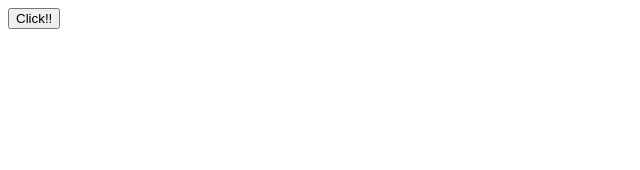
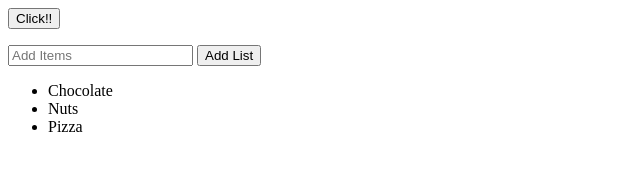
Before and after one commit to ratiarahman/JSresources, a plain HTML site: page ZTM exercises/DOM Event/index.html in a window 1280 px wide. Shown: the whole page, without its empty margins (0-640 px from the left). Drawn offline with Linux system fonts and the light colour scheme.

Commit message:
Now you can add list items

```diff
--- a/ZTM exercises/DOM Event/index.html
+++ b/ZTM exercises/DOM Event/index.html
@@ -7,6 +7,15 @@
 <body>
 <button onclick="myFunction()">Click!!</button>
 <p id="click"></p>
+
+<input id="inputItem" type="text" placeholder="Add Items">
+<button>Add List</button>
+<!-- <p id="demo"></p> -->
+<ul>
+	<li>Chocolate</li>
+	<li>Nuts</li>
+	<li>Pizza</li>
+</ul>
 <script type="text/javascript" src="script.js"></script>
 </body>
 </html>
--- a/ZTM exercises/DOM Event/script.js
+++ b/ZTM exercises/DOM Event/script.js
@@ -2,3 +2,17 @@ function myFunction(){
 	// console.log("clicked");
 	document.getElementById("click").innerHTML = "Clicked";
 }
+
+var button = document.getElementsByTagName("button")[1];
+var ul = document.querySelector("ul");
+var input = document.getElementById("inputItem")
+
+button.addEventListener("click", function(){ //mouse event
+	// console.log("Yeah! It works");
+	if (input.value.length > 0) {
+	var li = document.createElement("li");
+	li.appendChild(document.createTextNode(input.value));
+	ul.appendChild(li);
+	input.value = "";
+	}
+})
```
Also changed, not shown: 1 other file.
